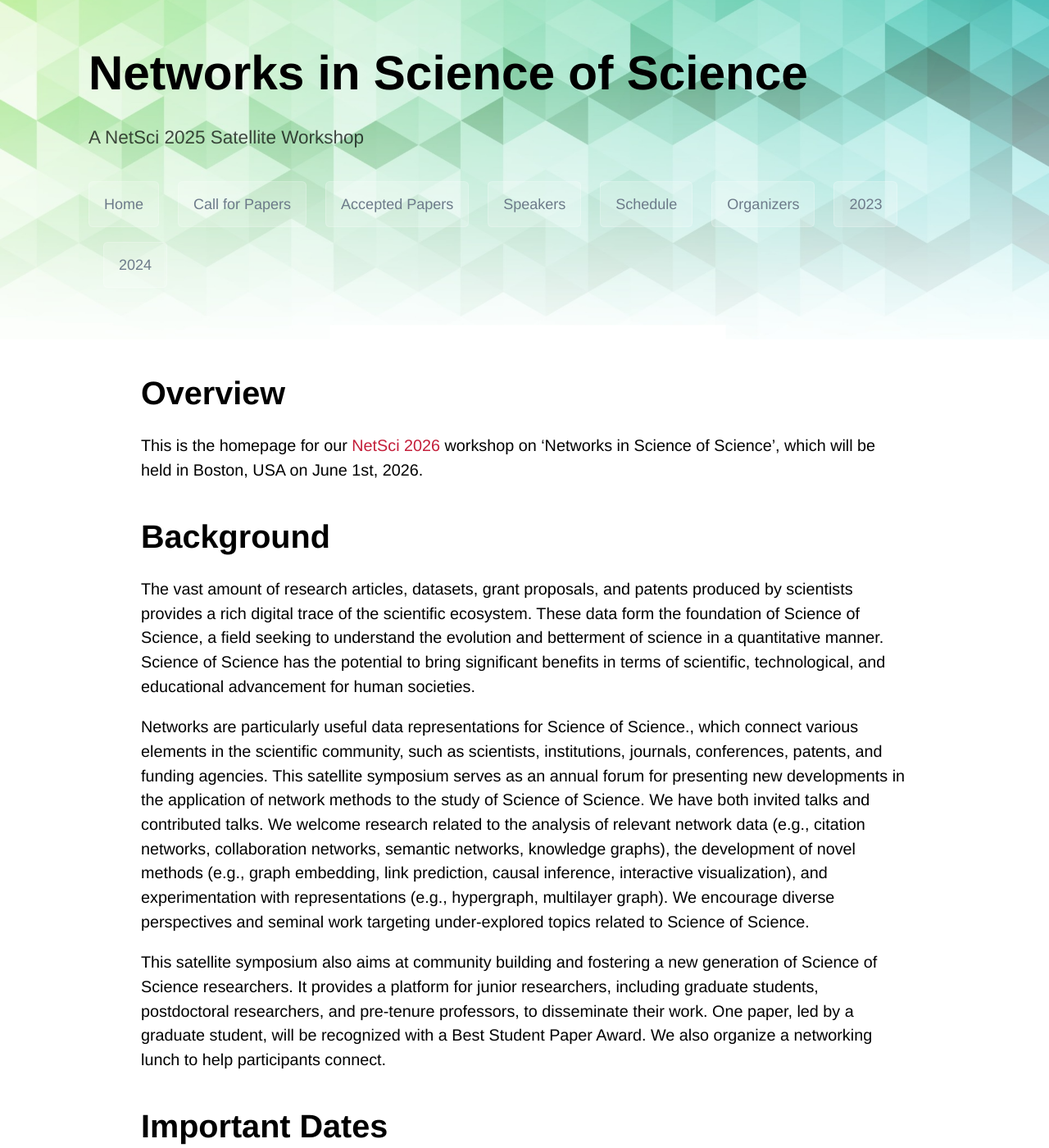
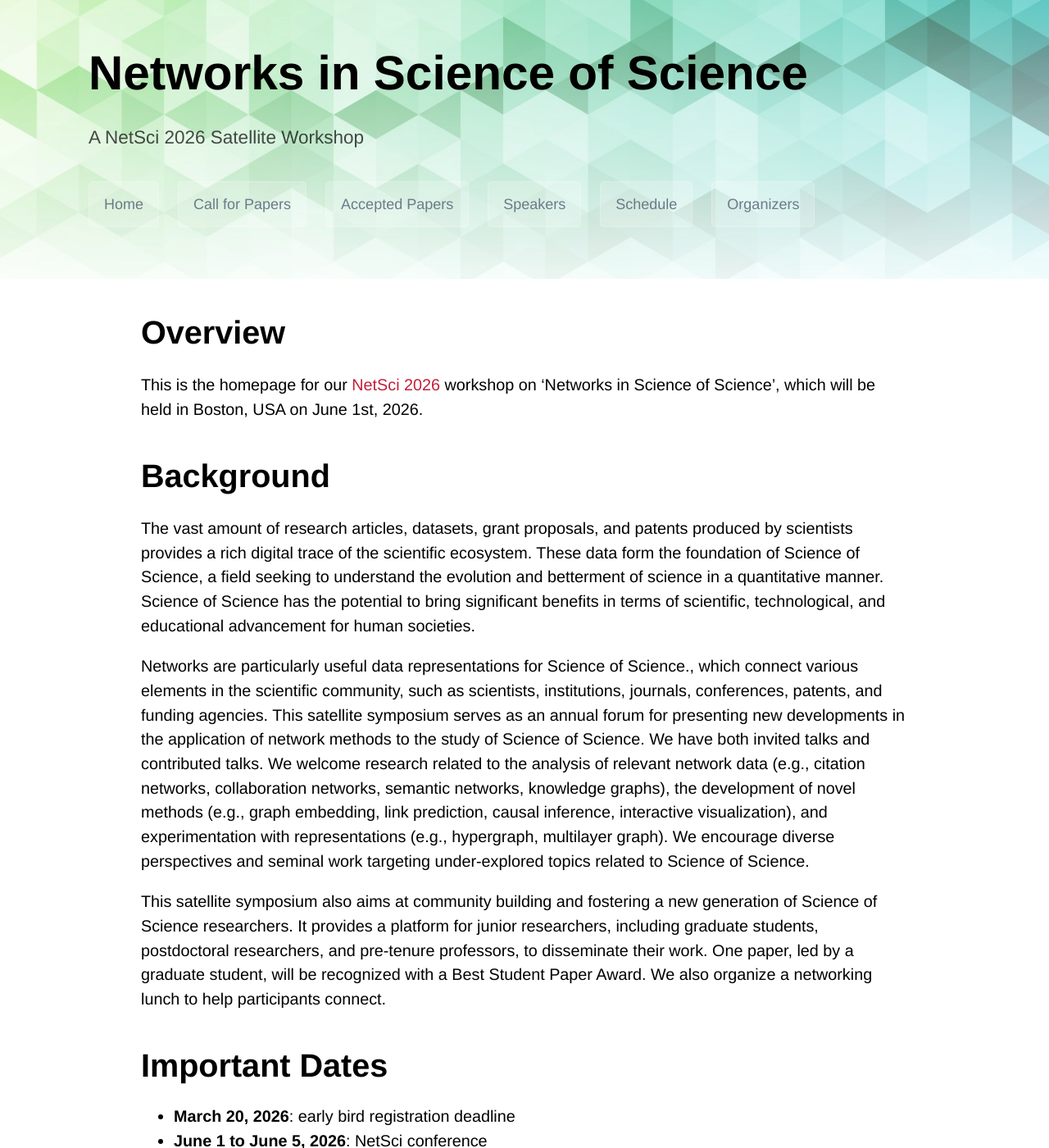
Before and after one commit to netscisci/netscisci.github.io, a Jekyll site: the page built from index.md, in a window 1280 px wide and 1400 px high. Shown: the whole window at 82% size. Built offline with Jekyll 4.4.1, drawn with Linux system fonts in a browser that asks for light colours; some web fonts are replaced; our own code applies the rules of GitHub Pages for plain Markdown files; some of the changed text lies outside the part shown.

Commit message:
Update _config.yml

```diff
--- a/_config.yml
+++ b/_config.yml
@@ -1,7 +1,7 @@
 title: Networks in Science of Science
-description: "A NetSci 2025 Satellite Workshop"
+description: "A NetSci 2026 Satellite Workshop"
 
-timezone: Europe/Vienna
+timezone: America/Boston
 
 navigation:
   Home: "/"
@@ -10,8 +10,8 @@ navigation:
   Speakers: "/speakers"
   Schedule: "/schedule"
   Organizers: "/organizers"
-  2023: "/2023"
-  2024: "/2024"
+  # 2023: "/2023"
+  # 2024: "/2024"
 
 markdown: kramdown
 
```
